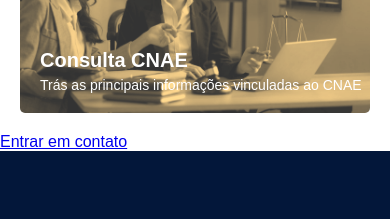
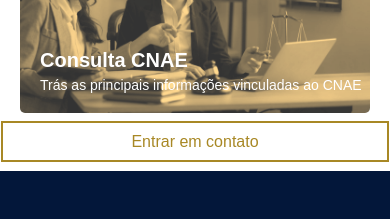
Before and after one commit to Luiznito/ivanteste, a plain HTML site: page index.html in a window 390 px wide. Shown: the part 7680-7899 px from the top of the page. Drawn offline with nearby package versions, Linux system fonts and the light colour scheme.

Commit message:
Update style.css

```diff
--- a/style.css
+++ b/style.css
@@ -601,6 +601,22 @@ body {
   font-weight: bold;
   cursor: pointer;
 }
+.cotta a{
+  text-decoration: none;
+  color: #a88825;
+  background-color: white;
+  border: 2px solid#a88825;
+  padding: 10px 37%;
+}
+.cotta a:hover{
+  background-color: #a88825;
+  color: white;
+  transition: all 0.5s;
+}
+.cotta{
+  text-align: center;
+  margin-bottom: 20px;
+}
 
 
 @media(max-width: 1000px){
@@ -729,4 +745,12 @@ body {
 .material-symbols-outlined:hover{
   cursor: pointer;
 }
+.cotta a{
+  text-decoration: none;
+  color: #a88825;
+  background-color: white;
+  border: 2px solid#a88825;
+  padding: 10px 33%;
 }
+
+}
```
